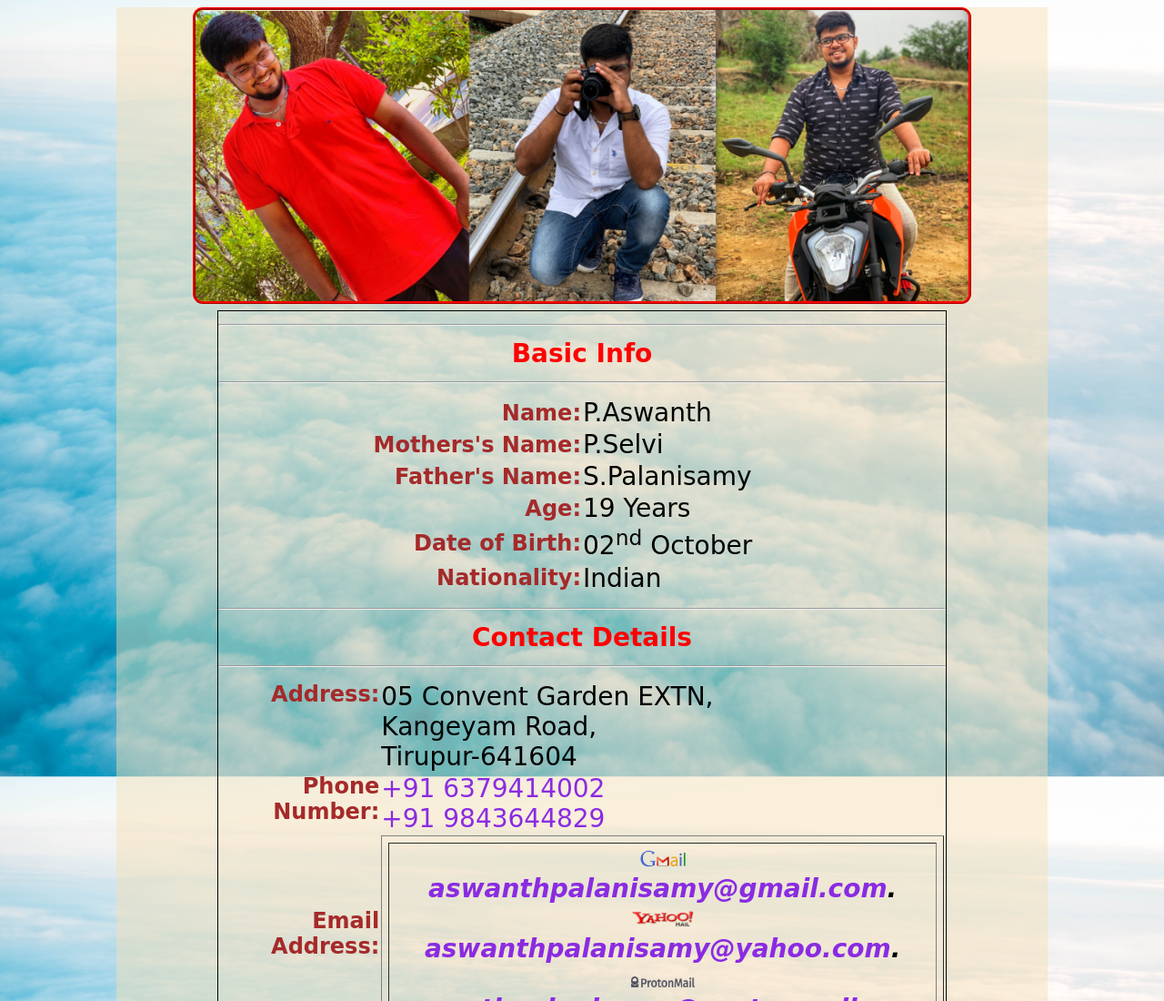
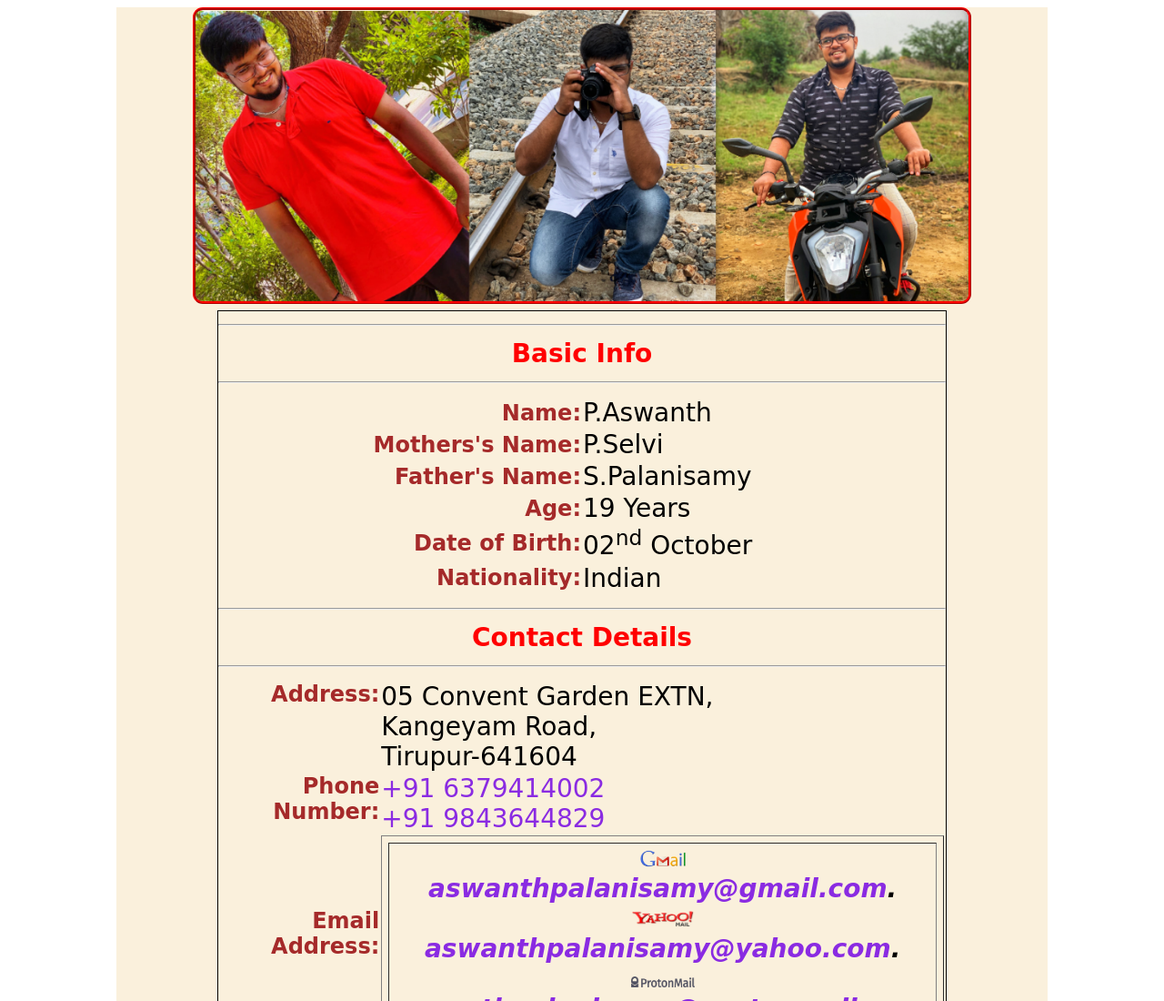
Before and after one commit to AswanthPalani/AswanthPalanisamy, a plain HTML site: page index.html in a window 1280 px wide. Shown: the top 1100 px of the page at 91% size. Drawn offline with Linux system fonts and the light colour scheme.

Commit message:
Update styles.css

```diff
--- a/styles.css
+++ b/styles.css
@@ -3,7 +3,6 @@
     padding: 0;
 }
 body{
-    background-image: url("background.jpg");
     background-repeat: no-repeat;
     min-height: 500px;
     background-attachment: fixed;
```
